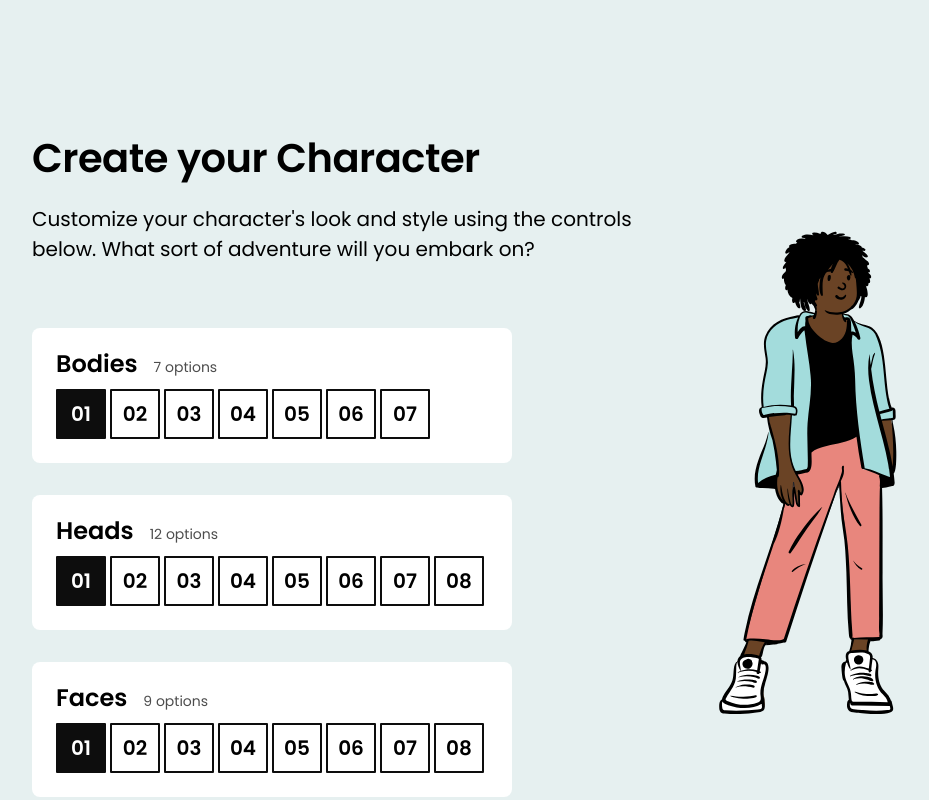
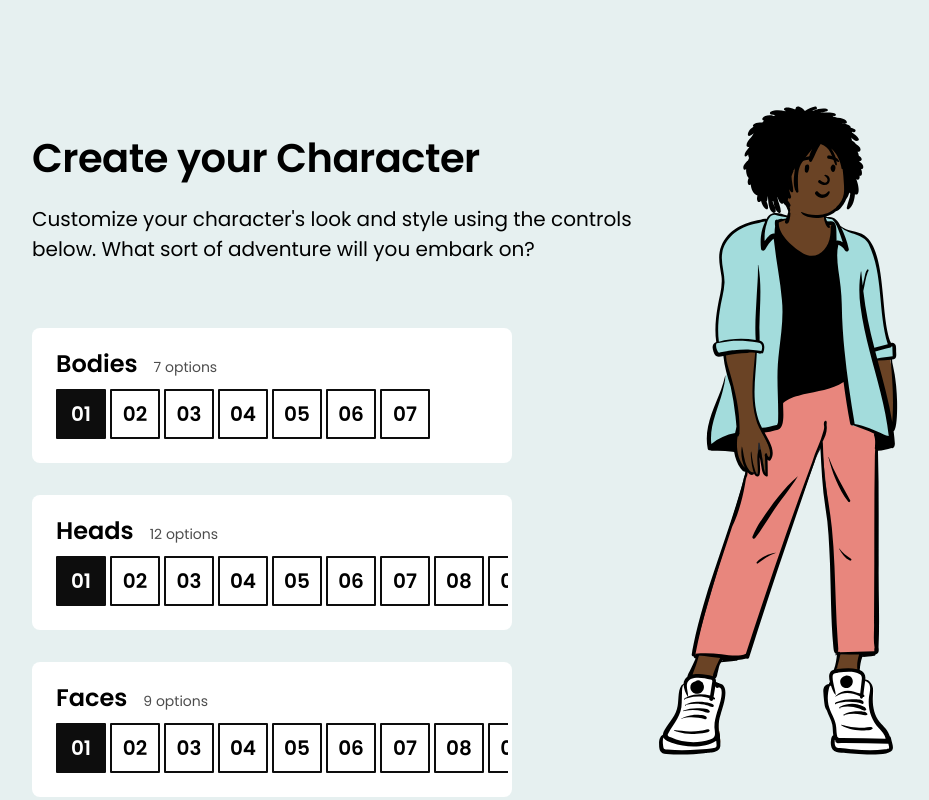
Before and after one commit to logic-fabric/css-for-js-developers-character-creator, a React (Create React App) app: page / in a window 1280 px wide. Shown: the top 800 px of the page, without its empty margins (128-1057 px from the left). Built offline with nearby package versions, Linux system fonts and the light colour scheme.

Commit message:
style (*): some UI improvements

```diff
--- a/src/components/ButtonRow/ButtonRow.module.css
+++ b/src/components/ButtonRow/ButtonRow.module.css
@@ -1,4 +1,6 @@
 .buttonRow {
-    white-space: nowrap;
-    overflow-x: auto;
+  white-space: nowrap;
+  overflow: auto;
+  padding: 0 20px;
+  margin: 0 4px;
 }
--- a/src/components/CharacterEditor/CharacterEditor.module.css
+++ b/src/components/CharacterEditor/CharacterEditor.module.css
@@ -25,10 +25,11 @@
 }
 
 .characterWrapper {
-  position: absolute;
+  position: fixed;
   top: 96px;
-  right: 0;
-  height: 500px;
+  bottom: 32px;
+  left: 60%;
+  min-height: 500px;
 }
 
 .controlColumn {
--- a/src/components/ControlPane/ControlPane.module.css
+++ b/src/components/ControlPane/ControlPane.module.css
@@ -1,12 +1,12 @@
 .controlPane {
   margin: 0 0 32px;
-  padding: 18px 24px 24px;
+  padding: 18px 0 24px;
   border-radius: 8px;
   background: white;
 }
 
 .title {
-  margin: 0 0 0.5rem;
+  margin: 0 24px 0.5rem;
 }
 
 .metadata {
--- a/src/components/Footer/Footer.module.css
+++ b/src/components/Footer/Footer.module.css
@@ -9,6 +9,6 @@
   background: hsl(0deg, 0%, 5%);
 
   a {
-    color: white;
+    color: inherit;
   }
 }
```
